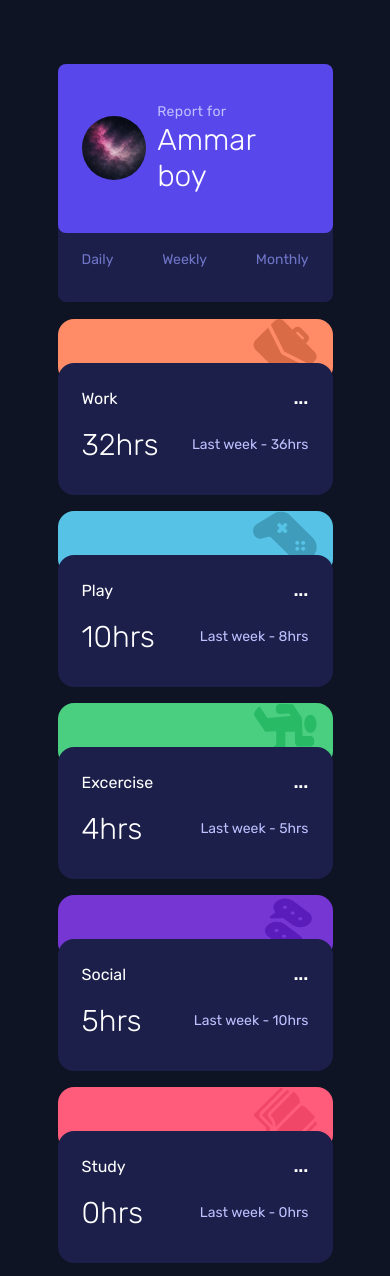
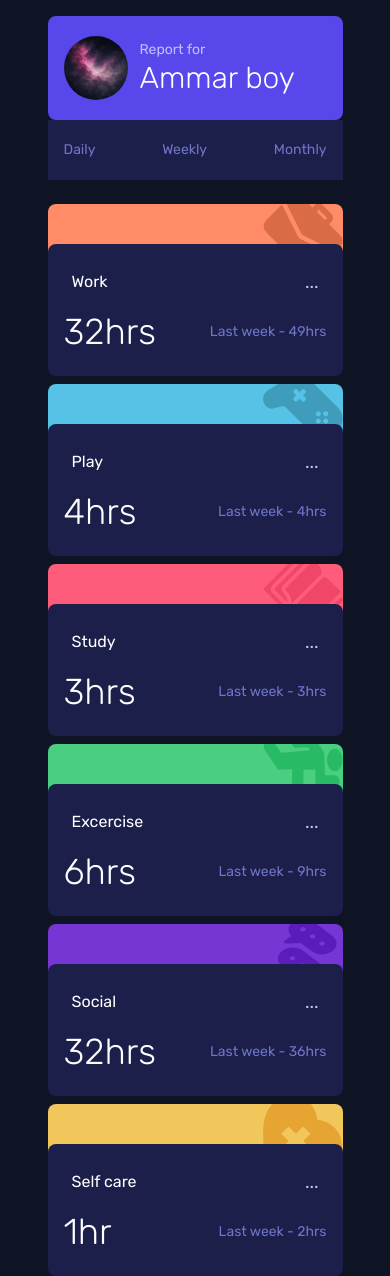
Before and after one commit to ammarr80/timetracker, a plain HTML site: page index.html in a window 390 px wide. Shown: the top 1276 px of the page. Drawn offline with nearby package versions, Linux system fonts and the light colour scheme.

Commit message:
added responsivess

```diff
--- a/index.html
+++ b/index.html
@@ -3,14 +3,9 @@
 <head>
     <meta charset="UTF-8">
     <meta name="viewport" content="width=device-width, initial-scale=1.0">
-  <!-- Fonts -->
+    <script src="https://cdn.tailwindcss.com"></script>
   <link href="https://fonts.googleapis.com/css2?family=Rubik:wght@300;400;500;600;700&display=swap" rel="stylesheet">
-
-  <script src="https://cdn.tailwindcss.com"></script>
-  <script src="dashboard.js" defer></script>
-  <link rel="stylesheet" href="dashboard.css">
     <title>Document</title>
-
     <style>
   :root {
     /* Primary */
@@ -64,114 +59,111 @@
 </style>
 </head>
 <body>
-
-    <main class="min-h-screen px-4 py-16 md:w-[100%] md:mx-auto">
-    <div id="parentContainer" class="min-w-[90%] min-h-screen md:m-0 flex md:min-w-[100%] flex-col gap-8 md:gap-4 md:border-2 md:border-red-500 md:grid md:min-h-[90dvh] md:grid-cols-[1fr_2fr] md:min-w-7xl lg:grid lg:grid-cols-[1fr_2fr] ">
-      <div id="infoContainer" class="max-w-[286px]  mx-auto md: md:border-red-900 md:min-h-[166dvh] lg:min-h-[80dvh] min-w-[275px] md:min-w-[240px] lg:justify-start">
-        <div id="upperArea" class="bg-main min-h-[20dvh] rounded-lg px-6 grid grid-cols-[1fr_2fr] items-center z-40 sticky md:py-20 md:px-2 md:flex md:flex-col md:gap-8 md:px-8 md:items-start md:max-w-[5xl] md:gap-0 lg:px-8 lg:w-full">
-          <div id="photo">
-            <img src="example.webp" alt="profile_picture" class="w-16 h-16 rounded-full z-20">
+    <main class="max-w-[90%] md:max-w-[95%] md:min-w-[90%]  mx-auto border-red-600 min-h-screen flex flex-col gap-4 justify-center items-center py-4 md:grid md:grid-cols-[1fr_2fr] md: md:border-red-400 md:gap-0 lg:grid lg:grid-cols-[252px_720px]">
+        <div id="infoContainer" class=" border-blue-600 w-[90%] flex flex-col max-w-[295px] min-w-[225px] md: md:border-red-500 md:max-w-[240px]">
+            <div id="infoParent" class="flex items-center gap-3 bg-main py-5 rounded-lg px-4  border-purple-400 md:py-28 md:flex md:flex-col md:items-start md: md:border-green-700">
+                <div id="infoImg">
+                    <img src="example.webp" alt="profile_picture" class="w-16 h-16 rounded-full min-w-16 min-h-16  border-red-400">
                 </div>
-          <div id="text z-10 m-[-10px]">
-            <p id="label" class="text-light tracking-wide text-sm">Report for</p>
-            <p id="name" class="text-white font-thin text-3xl sm:max-w-[205px] max-w-[120px]">Ammar boy</p>
+                <div id="info" class="">
+                    <p class="text-sm text-light">Report for</p>
+                    <p class="text-3xl font-thin min-w-[110px] md:max-w-[200px] md:min-w-[160px] md:text-4xl break-words">Ammar boy</p>
                 </div>
             </div>
-          <nav id="lowerArea" class="flex justify-between bg-default min-h-[10dvh] pt-6 py-4 rounded-lg px-6 m-[-15px] w-[100%] mx-auto z-10 max-w-[286px] md:flex-col">
-            <a href="#" class="text-sm text-mainNeutral hover:text-white py-2">Daily</a>
-            <a href="#" class="text-sm text-mainNeutral hover:text-white py-2">Weekly</a>
-            <a href="#" class="text-sm text-mainNeutral hover:text-white py-2">Monthly</a>
+            <nav id="linksContainer" class="flex justify-between py-5 bg-default px-4 md:py-8">
+                <a href="#" class="text-mainNeutral active:text-white text-sm  border-red-400">Daily</a>
+                <a href="#" class="text-mainNeutral active:text-white text-sm  border-red-400">Weekly</a>
+                <a href="#" class="text-mainNeutral active:text-white text-sm  border-red-400">Monthly</a>
             </nav>
         </div>
-      <div id="cardsContainer" class="flex flex-col gap-4 md:grid md:grid-cols-2 md:gap-8">
-        <div class="cards max-w-[286px] mx-auto md:border-red-900 lg:min-h-[80dvh] min-w-[275px] md:min-w-[180px]" id="card_1">
-          <div class="cardsSVGs bg-work h-full w-full rounded-2xl justify-end flex px-4  md:max-h-[12dvh]">
-            <img src="./images/icon-work.svg" alt="social_icon" class="w-16 h-16 rounded-2xl z-5 sticky">
+        <div id="cardsContainer" class=" w-[90%] max-w-[295px] min-w-[225px] flex flex-col gap-2 md:grid md:grid-cols-2 md:border-red-600 md:min-w-[470px] md:max-w-[760px] md:px-2 lg:grid lg:grid-cols-3 lg:gap-16 lg:border-2 lg:border-pink-400 lg:w-[720px] py-2">
+            <div class="flex flex-col border-red-500 md:max-w-[400px]  border-purple-700 lg:min-w-[230px]">
+                <div class="cardsSVGs flex bg-work rounded-lg justify-end overflow-hidden md:min-w-[220px] md:max-w-[275px] lg:py-2 lg:max-w-[265px]">
+                    <img src="./images/icon-work.svg" alt="" class="w-20 h-20 z-10 mt-[-10px]  relative">
                 </div>
-          <div class="data bg-default pt-6 px-6 pb-8 md:px-4 rounded-2xl z-10 sticky mt-[-20px]">
-            <div class="label flex justify-between items-center">
-              <p class="mb-4">Work</p>
-              <p class="mb-4 font-bold tracking-wide">...</p>
+                <div class="relative mt-[-30px] lg:mt-[-50px] z-20 py-6 rounded-lg bg-default px-4 md:min-w-[220px] md:max-w-[275px] lg:py-10">
+                    <div class="data flex justify-between rounded-lg px-2 items-center mb-4">
+                        <p class="label md:text-sm">Work</p>
+                        <p class="dots text-lg text-light md:text-sm">...</p>
                     </div>
-            <div class="time flex justify-between items-center md:flex gap-4">
-              <p class="text-3xl font-thin md:text-2xl">32hrs</p>
-              <p class="text-light text-sm md:text-[12px]">Last week - 36hrs</p>
+                    <div class="timer flex justify-between bg-default items-center">
+                        <p class="timerP text-4xl font-thin md:text-3xl ">32hrs</p>
+                        <p class="recent text-sm text-mainNeutral md:text-xs">Last week - 49hrs</p>
                     </div>
                 </div>
             </div>
-        <div class="cards max-w-[286px] mx-auto md:border-red-900 lg:min-h-[80dvh] min-w-[275px] md:min-w-[180px]" id="card_2">
-          <div class="cardsSVGs bg-play h-full w-full rounded-2xl justify-end flex px-4  md:max-h-[12dvh]">
-            <img src="./images/icon-play.svg" alt="social_icon" class="w-16 h-16 rounded-2xl z-5 sticky">
+            <div class=" flex flex-col  border-red-500 md:max-w-[400px]  border-purple-700 lg:min-w-[230px]">
+                <div class="cardsSVGs flex bg-play rounded-lg justify-end overflow-hidden md:min-w-[220px] md:max-w-[275px] lg:py-2">
+                    <img src="./images/icon-play.svg" alt="" class="w-20 h-20 z-10 mt-[-10px]  relative">
                 </div>
-          <div class="data bg-default pt-6 px-6 pb-8 md:px-4 rounded-2xl z-10 sticky mt-[-20px]">
-            <div class="label flex justify-between items-center">
-              <p class="mb-4">Play</p>
-              <p class="mb-4 font-bold tracking-wide">...</p>
+                <div class="relative mt-[-30px] lg:mt-[-50px] z-20 py-6 rounded-lg bg-default px-4 md:min-w-[220px] md:max-w-[275px] lg:py-10">
+                    <div class="data flex justify-between rounded-lg px-2 items-center mb-4">
+                        <p class="label md:text-sm">Play</p>
+                        <p class="dots text-lg text-light md:text-sm">...</p>
                     </div>
-            <div class="time flex justify-between items-center md:flex gap-4">
-              <p class="text-3xl font-thin md:text-2xl">10hrs</p>
-              <p class="text-light text-sm md:text-[12px]">Last week - 8hrs</p>
+                    <div class="timer flex justify-between bg-default items-center">
+                        <p class="timerP text-4xl font-thin md:text-3xl">4hrs</p>
+                        <p class="recent text-sm text-mainNeutral md:text-xs">Last week - 4hrs</p>
                     </div>
                 </div>
             </div>
-        <div class="cards max-w-[286px] mx-auto md:border-red-900 lg:min-h-[80dvh] min-w-[275px] md:min-w-[180px]" id="card_3">
-          <div class="cardsSVGs bg-excercise h-full w-full rounded-2xl justify-end flex px-4  md:max-h-[12dvh]">
-            <img src="./images/icon-exercise.svg" alt="social_icon" class="w-16 h-16 rounded-2xl z-5 sticky">
+            <div class=" flex flex-col  border-red-500 md:max-w-[400px]  border-purple-700 lg:min-w-[230px]">
+                <div class="cardsSVGs flex bg-study rounded-lg justify-end overflow-hidden md:min-w-[220px] md:max-w-[275px] lg:py-2">
+                    <img src="./images/icon-study.svg" alt="" class="w-20 h-20 z-10 mt-[-10px]  relative">
                 </div>
-          <div class="data bg-default pt-6 px-6 pb-8 md:px-4 rounded-2xl z-10 sticky mt-[-20px]">
-            <div class="label flex justify-between items-center">
-              <p class="mb-4">Excercise</p>
-              <p class="mb-4 font-bold tracking-wide">...</p>
+                <div class="relative mt-[-30px] lg:mt-[-50px] z-20 py-6 rounded-lg bg-default px-4 md:min-w-[220pmax-w-[275px] lg:py-10">
+                    <div class="data flex justify-between rounded-lg px-2 items-center mb-4">
+                        <p class="label md:text-sm">Study</p>
+                        <p class="dots text-lg text-light md:text-sm">...</p>
                     </div>
-            <div class="time flex justify-between items-center md:flex gap-4">
-              <p class="text-3xl font-thin md:text-2xl">4hrs</p>
-              <p class="text-light text-sm md:text-[12px]">Last week - 5hrs</p>
+                    <div class="timer flex justify-between bg-default items-center">
+                        <p class="timerP text-4xl font-thin md:text-3xl">3hrs</p>
+                        <p class="recent text-sm text-mainNeutral md:text-xs">Last week - 3hrs</p>
                     </div>
                 </div>
             </div>
-        <div class="cards max-w-[286px] mx-auto md:border-red-900 lg:min-h-[80dvh] min-w-[275px] md:min-w-[180px]" id="card_4">
-          <div class="cardsSVGs bg-social h-full w-full rounded-2xl justify-end flex px-4  md:max-h-[12dvh]">
-            <img src="./images/icon-social.svg" alt="social_icon" class="w-16 h-16 rounded-2xl z-5 sticky">
+            <div class=" flex flex-col  border-red-500 md:max-w-[400px]  border-purple-700 lg:min-w-[230px]">
+                <div class="cardsSVGs flex bg-excercise justify-end overflow-hidden md:min-w-[220px] md:max-w-[275px] lg:py-2 rounded-lg">
+                    <img src="./images/icon-exercise.svg" alt="" class="w-20 h-20 z-10 mt-[-10px]  relative">
                 </div>
-          <div class="data bg-default pt-6 px-6 pb-8 md:px-4 rounded-2xl z-10 sticky mt-[-20px]">
-            <div class="label flex justify-between items-center">
-              <p class="mb-4">Social</p>
-              <p class="mb-4 font-bold tracking-wide">...</p>
+                <div class="relative mt-[-30px] lg:mt-[-50px] z-20 py-6 rounded-lg bg-default px-4 md:min-w-[220pmax-w-[275px] lg:py-10">
+                    <div class="data flex justify-between rounded-lg px-2 items-center mb-4">
+                        <p class="label md:text-sm">Excercise</p>
+                        <p class="dots text-lg text-light md:text-sm">...</p>
                     </div>
-            <div class="time flex justify-between items-center md:flex gap-4">
-              <p class="text-3xl font-thin md:text-2xl">5hrs</p>
-              <p class="text-light text-sm md:text-[12px]">Last week - 10hrs</p>
+                    <div class="timer flex justify-between bg-default items-center">
+                        <p class="timerP text-4xl font-thin md:text-3xl">6hrs</p>
+                        <p class="recent text-sm text-mainNeutral md:text-xs">Last week - 9hrs</p>
                     </div>
                 </div>
             </div>
-        <div class="cards max-w-[286px] mx-auto md:border-red-900 lg:min-h-[80dvh] min-w-[275px] md:min-w-[180px]" id="card_5">
-          <div class="cardsSVGs bg-study h-full w-full rounded-2xl justify-end flex px-4  md:max-h-[12dvh]">
-            <img src="./images/icon-study.svg" alt="social_icon" class="w-16 h-16 rounded-2xl z-5 sticky">
+            <div class=" flex flex-col  border-red-500 md:max-w-[400px]  border-purple-700 lg:min-w-[230px]">
+                <div class="cardsSVGs flex bg-social rounded-lg justify-end overflow-hidden md:min-w-[220px] md:max-w-[275px] lg:py-2">
+                    <img src="./images/icon-social.svg" alt="" class="w-20 h-20 z-10 mt-[-10px]  relative">
                 </div>
-          <div class="data bg-default pt-6 px-6 pb-8 md:px-4 rounded-2xl z-10 sticky mt-[-20px]">
-            <div class="label flex justify-between items-center">
-              <p class="mb-4">Study</p>
-              <p class="mb-4 font-bold tracking-wide">...</p>
+                <div class="relative mt-[-30px] lg:mt-[-50px] z-20 py-6 rounded-lg bg-default px-4 md:min-w-[220pmax-w-[275px] lg:py-10">
+                    <div class="data flex justify-between rounded-lg px-2 items-center mb-4">
+                        <p class="label md:text-sm">Social</p>
+                        <p class="dots text-lg text-light md:text-sm">...</p>
                     </div>
-            <div class="time flex justify-between items-center md:flex gap-4">
-              <p class="text-3xl font-thin md:text-2xl">0hrs</p>
-              <p class="text-light text-sm md:text-[12px]">Last week - 0hrs</p>
+                    <div class="timer flex justify-between bg-default items-center">
+                        <p class="timerP text-4xl font-thin md:text-3xl">32hrs</p>
+                        <p class="recent text-sm text-mainNeutral md:text-xs">Last week - 36hrs</p>
                     </div>
                 </div>
             </div>
-        <div class="cards max-w-[286px] mx-auto md:border-red-900 lg:min-h-[80dvh] min-w-[275px] md:min-w-[180px]" id="card_6">
-          <div class="cardsSVGs bg-self h-full w-full rounded-2xl justify-end flex px-4  md:max-h-[12dvh]">
-            <img src="./images/icon-self-care.svg" alt="social_icon" class="w-16 h-16 rounded-2xl z-5 sticky">
+            <div class=" flex flex-col  border-red-500 md:max-w-[400px]  border-purple-700 lg:min-w-[230px]">
+                <div class="cardsSVGs flex bg-self rounded-lg justify-end overflow-hidden md:min-w-[220px] md:max-w-[275px] lg:py-2">
+                    <img src="./images/icon-self-care.svg" alt="" class="w-20 h-20 z-10 mt-[-10px]  relative">
                 </div>
-          <div class="data bg-default pt-6 px-6 pb-8 md:px-4 rounded-2xl z-10 sticky mt-[-20px]">
-            <div class="label flex justify-between items-center">
-              <p class="mb-4">Self care</p>
-              <p class="mb-4 font-bold tracking-wide">...</p>
+                <div class="relative mt-[-30px] lg:mt-[-50px] z-20 py-6 rounded-lg bg-default px-4 md:min-w-[220pmax-w-[275px] lg:py-10 ">
+                    <div class="data flex justify-between rounded-lg px-2 items-center mb-4">
+                        <p class="label md:text-sm">Self care</p>
+                        <p class="dots text-lg text-light md:text-sm">...</p>
                     </div>
-            <div class="time flex justify-between items-center md:flex gap-4">
-              <p class="text-3xl font-thin md:text-2xl">2hrs</p>
-              <p class="text-light text-sm md:text-[12px]">Last week - 2hrs</p>
-            </div>
+                    <div class="timer flex justify-between bg-default items-center">
+                        <p class="timerP text-4xl font-thin md:text-3xl">1hr</p>
+                        <p class="recent text-sm text-mainNeutral md:text-xs">Last week - 2hrs</p>
                     </div>
                 </div>
             </div>
```
Lines whose indentation alone changed are shown as unchanged.
